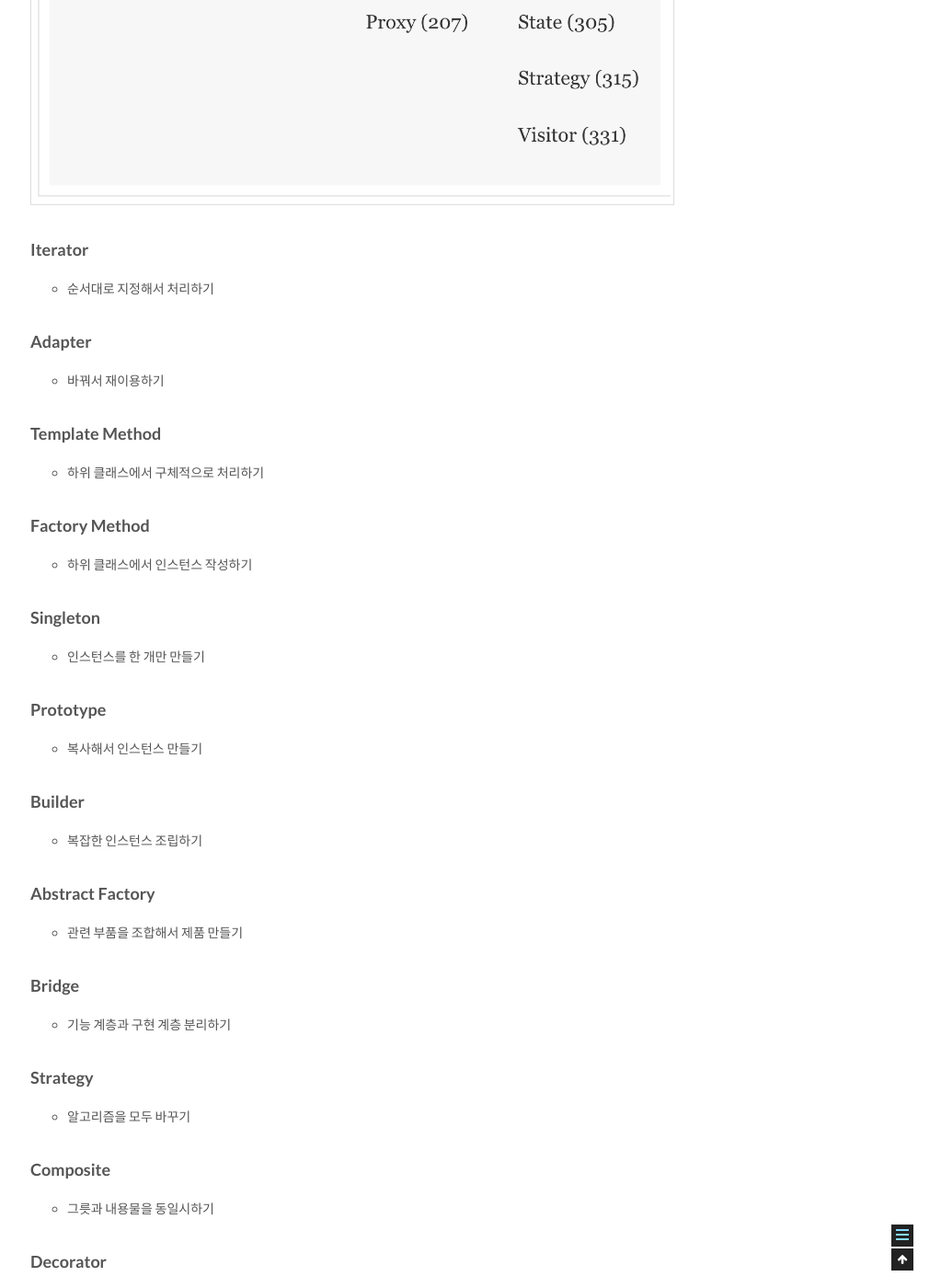
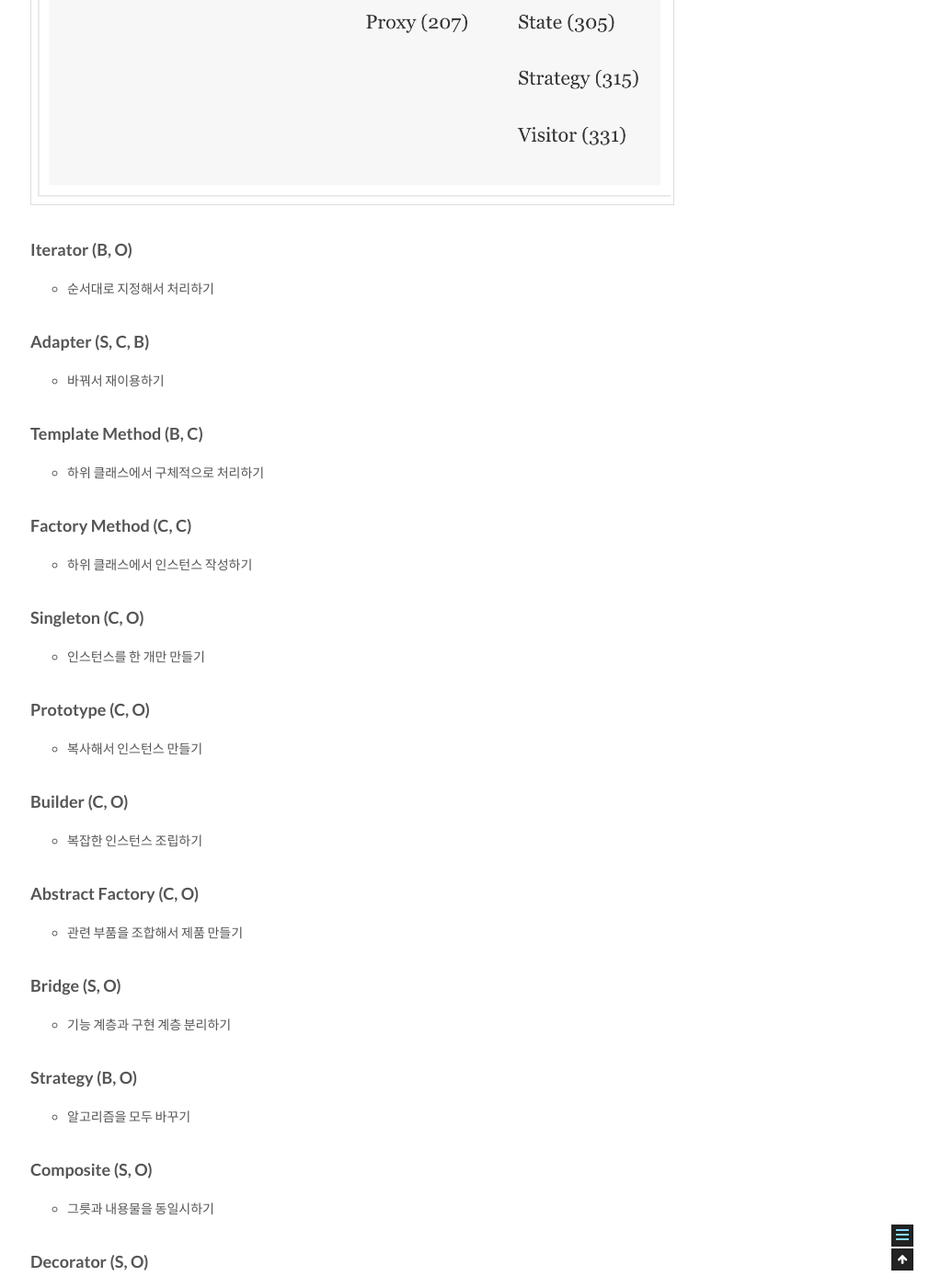
Before and after one commit to csj4032/csj4032.github.io, a Jekyll site: the page built from _posts/2018-02-19-Java_Developer_Interview.md, in a window 1280 px wide and 1400 px high, scrolled down 32103 px. Shown: the whole window at 92% size, without its empty margins (257-1280 px from the left). Built offline with Jekyll 4.4.1, drawn with Linux system fonts in a browser that asks for light colours; comment, search, counter and statistics services are not loaded; some of the changed text lies outside the part shown.

Commit message:
design pattern 구분

```diff
--- a/_posts/2018-02-19-Java_Developer_Interview.md
+++ b/_posts/2018-02-19-Java_Developer_Interview.md
@@ -855,75 +855,75 @@ public class LoggingWidget extends Widget {
 
 ![디자인 패턴 영역](/assets/images/etc/javadevlopinterview/design-pattern.png)
 
-### Iterator
+### Iterator (B, O)
 * 순서대로 지정해서 처리하기
 
-### Adapter
+### Adapter (S, C, B)
 * 바꿔서 재이용하기
 
-### Template Method
+### Template Method (B, C)
 * 하위 클래스에서 구체적으로 처리하기
 
-### Factory Method
+### Factory Method (C, C)
 * 하위 클래스에서 인스턴스 작성하기
 
-### Singleton
+### Singleton (C, O)
 * 인스턴스를 한 개만 만들기
 
-### Prototype
+### Prototype (C, O)
 * 복사해서 인스턴스 만들기
 
-### Builder
+### Builder (C, O)
  * 복잡한 인스턴스 조립하기
 
-### Abstract Factory
+### Abstract Factory (C, O)
 * 관련 부품을 조합해서 제품 만들기
 
-### Bridge
+### Bridge (S, O)
 * 기능 계층과 구현 계층 분리하기
 
-### Strategy
+### Strategy (B, O)
 * 알고리즘을 모두 바꾸기
 
-### Composite
+### Composite (S, O)
 * 그릇과 내용물을 동일시하기
 
-### Decorator
+### Decorator (S, O)
 * 장식과 내용물을 동일시하기
 ![Decorator](/assets/images/etc/javadevlopinterview/decoratorpattern.png)
 
-### Visitor
+### Visitor (B, O)
 * 데이터 구조를 돌아다니면서 처리하기
 ![Visitor](/assets/images/etc/javadevlopinterview/visitorpattern.png)
 
-### Chain of Responsibility
+### Chain of Responsibility (B, O)
 * 복수의 오브젝트가 연결되어 있는 내부의 어딘가에서 일을 수행
 
-### Facade
+### Facade (S, O)
 * 복잡하게 얽힌 클래스를 개별적으로 제어하는 것이 아니라, 창구 역할을 하는 클래스를 하나 배치해서 시스템 전체의 조작성을 좋게 함
 
-### Mediator
+### Mediator (B, O)
 * 복수의 클래스가 상호간에 직접 의사 소통을 하는 것이 아니라, 중개역을 하는 클래스를 하나 준비하고, 그 클래스하고만 의사 소통을 하게 해서 프로그램을 단순하게 만드듬
 
-### Observer
+### Observer (B, O)
 * 상태가 변화하는 클래스와 그 변화를 통지받는 클래스를 분리해서 생각
 
-### Memento
+### Memento (B, O)
 * 현재의 상태를 저장해 두고 필요할 때 복귀시키는 Undo 기능을 설정
 
-### State
+### State (B, O)
 * 상태를 클래스로 표현하고 상태에 적합한 switch 문의 사용을 줄여줌
 
-### Flyweight
+### Flyweight (S, O)
 * 복수의 장소에서 동일한 것이 등장할 때 그것들을 공유해서 낭비를 없앰
 
-### Proxy
+### Proxy (S, O)
 * 정말로 목적한 것이 필요하게 될 때까지 대리인을 사용해서 처리하는 진행
 
-### Command
+### Command (B, O)
 * 요구나 명령을 형태로 만들어서 클래스로 표현
 
-### Interpreter
+### Interpreter (B, C)
 * 문법규칙을 클래스로 표현
 
 ## SOLID
```
